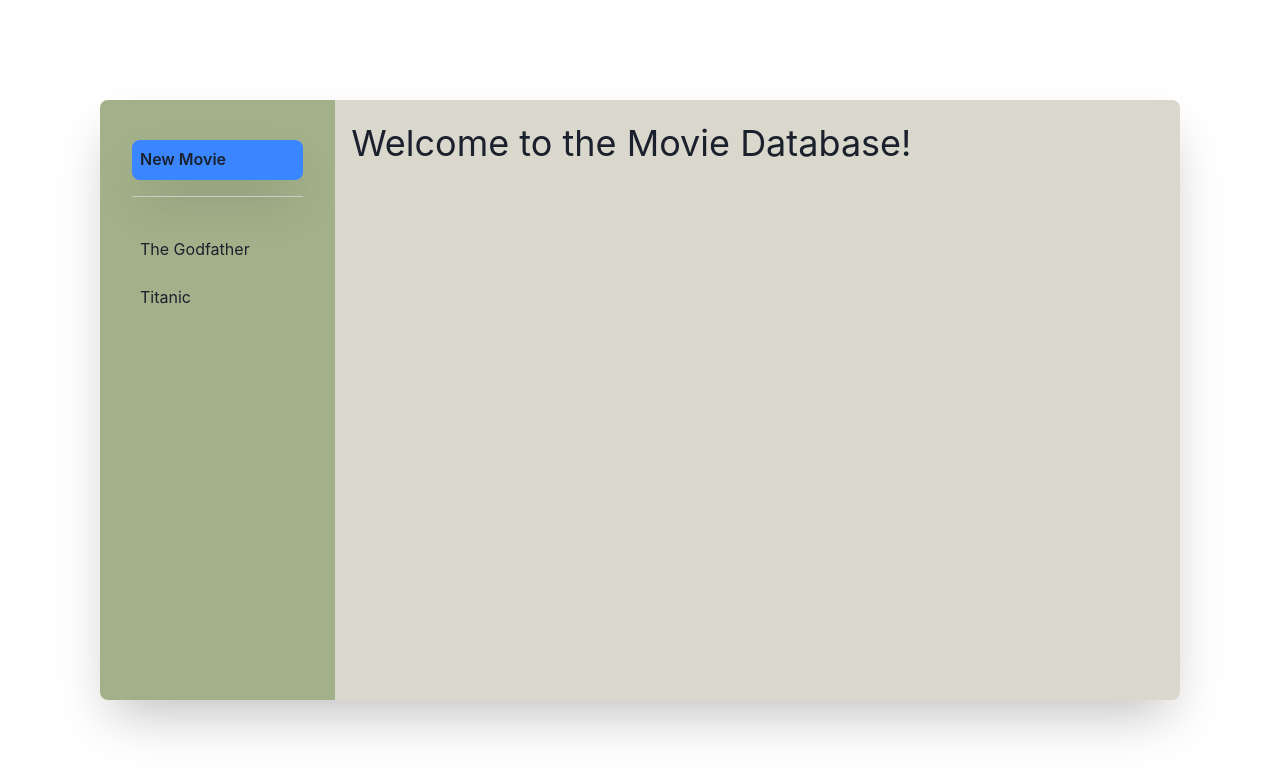
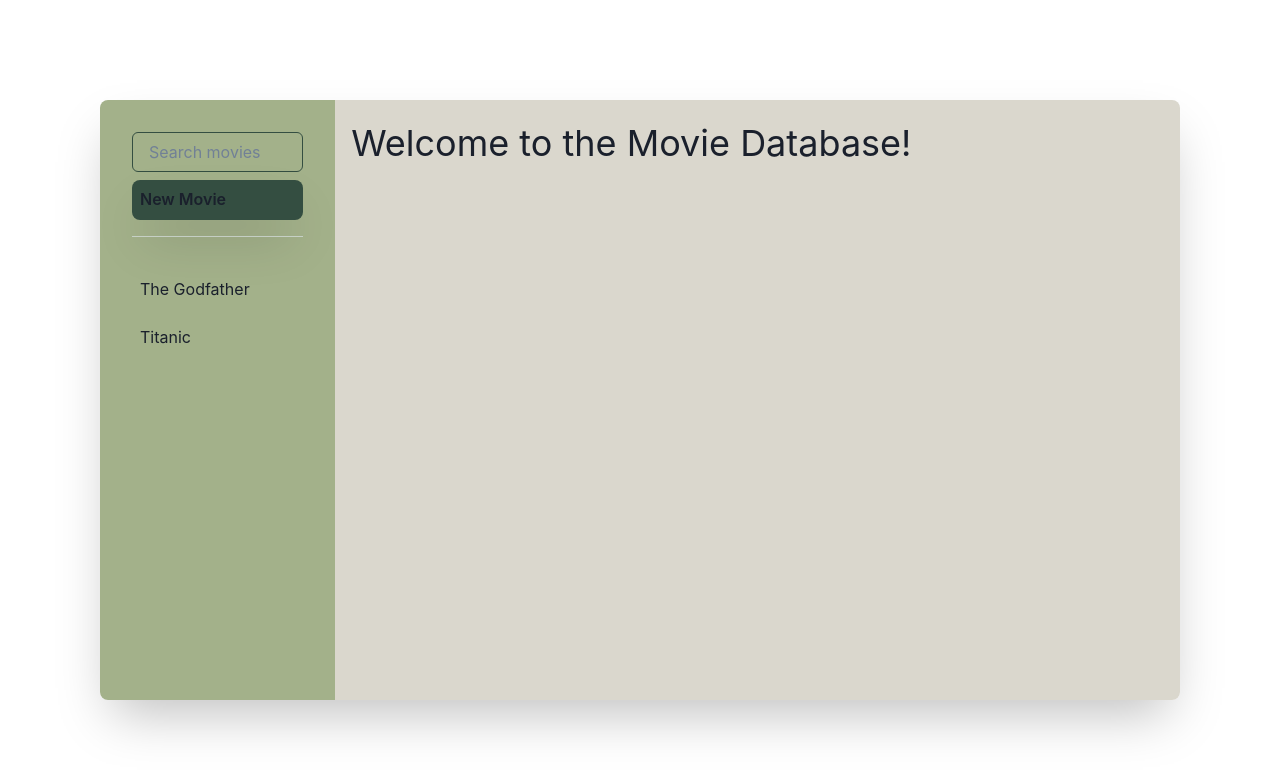
Before and after one commit to rrajath/dev-adventures-001, a React (Create React App) app: page / in a window 1280 px wide. Shown: the top 774 px of the page. Built offline with nearby package versions, Linux system fonts and the light colour scheme.

Commit message:
feature: add search functionality

```diff
--- a/src/components/sidebar.tsx
+++ b/src/components/sidebar.tsx
@@ -1,10 +1,13 @@
 import { getMovies } from '../utils/movies';
 import { NavLink, useLoaderData } from 'react-router-dom';
-import { Box, Button, Divider } from '@chakra-ui/react';
+import { Box, Button, Divider, Flex } from '@chakra-ui/react';
 import MovieList from './movieList';
+import SearchBox from './SearchBox';
 
-export function loader() {
-  const movies = getMovies();
+export async function loader({ request }) {
+  const url = new URL(request.url);
+  const q = url.searchParams.get('q');
+  const movies = getMovies(q);
   return movies;
 }
 
@@ -12,7 +15,8 @@ export default function Sidebar() {
   const movies: any = useLoaderData();
   return (
     <Box p={4} id='sidebar'>
-      <Button as={NavLink} to={'/movies/new'} shadow={'2xl'} color={'white'} background={'#3a86ff'}>
+      <SearchBox/>
+      <Button as={NavLink} to={'/movies/new'} shadow={'2xl'} color={'white'} background={'#344e41'}>
         New Movie
       </Button>
       <Divider mt={4} mb={8}/>
--- a/src/utils/movies.ts
+++ b/src/utils/movies.ts
@@ -20,8 +20,13 @@ let movies: Movie[] = [
   },
 ];
 
-export function getMovies() {
-  return movies;
+export function getMovies(q?: string) {
+  if (!q) {
+    return movies;
+  }
+  return movies.filter((m: Movie) => {
+    return m.title.toLowerCase().includes(q.toLowerCase());
+  });
 }
 
 export function getMovie(id: number) {
```
